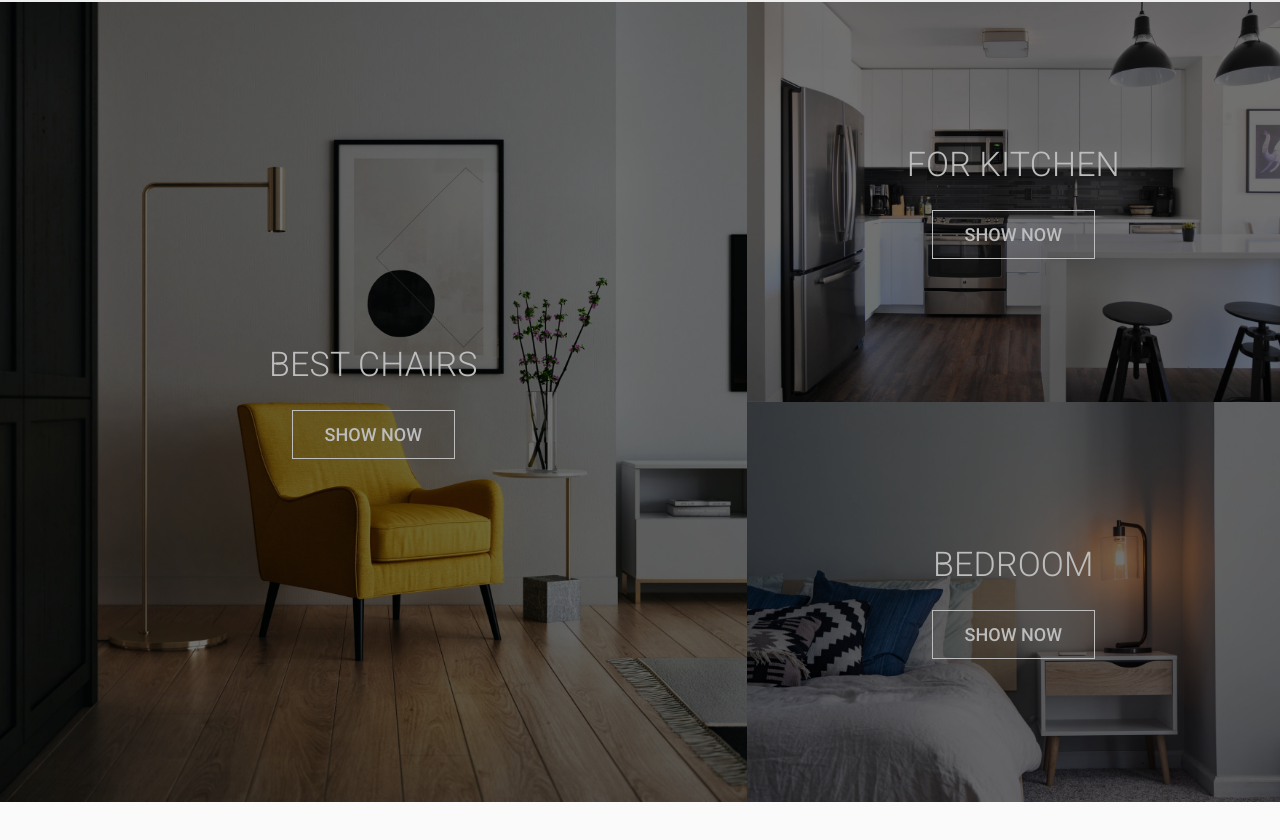
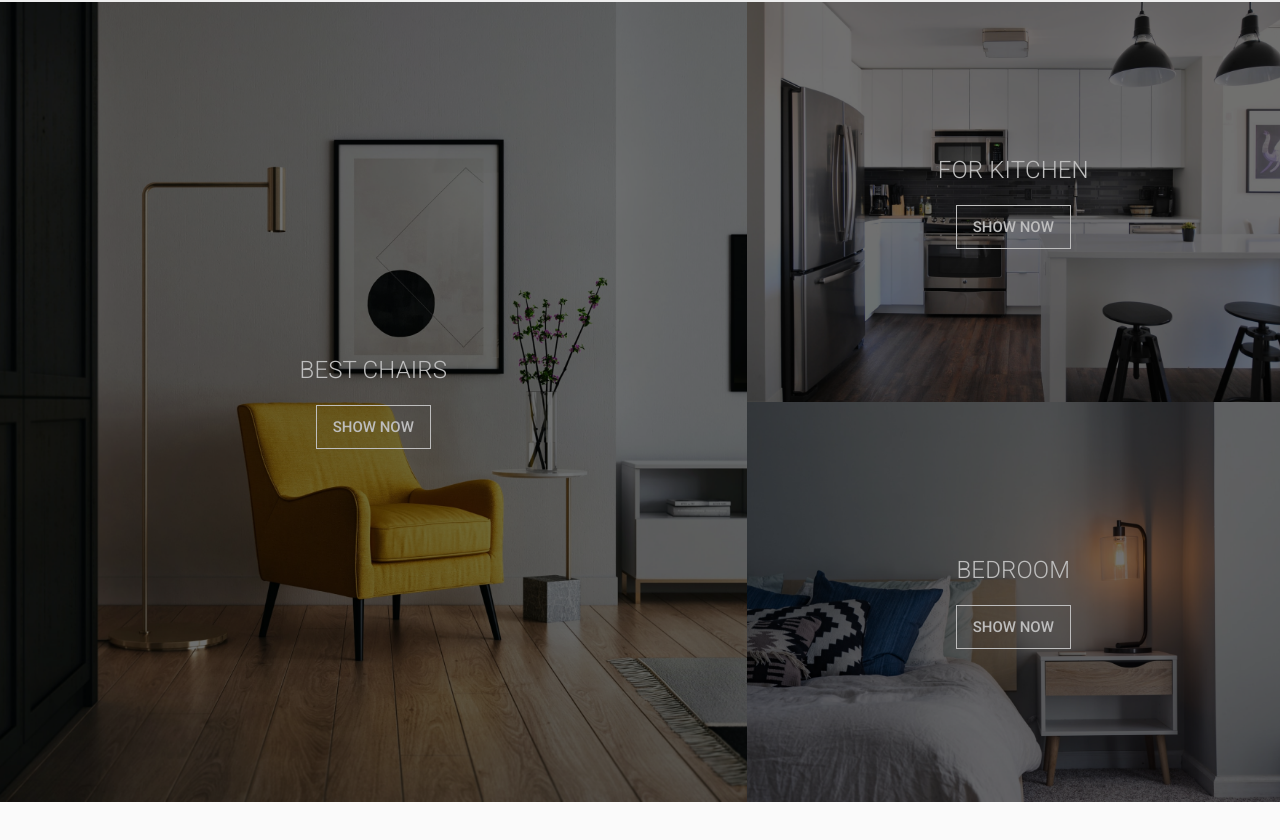
Before and after one commit to MuhammadAkbar11/furniture-shop-frontend, a React app: page / in a window 1280 px wide. Shown: the part 3205-4045 px from the top of the page. Built offline with nearby package versions, Linux system fonts and the light colour scheme.

Commit message:
mengubah ukuran text dan tombol pada masing2 link overlay

```diff
--- a/src/app/components/home/LinksOverlay/LinksOvelay.jsx
+++ b/src/app/components/home/LinksOverlay/LinksOvelay.jsx
@@ -24,12 +24,12 @@ const LinksOverlay = () => {
             boxheight={'100%'}
             style={{ backgroundImage: `url(${img})` }}
           >
-            <Typography variant='h4' className='title'>
+            <Typography variant='h5' className='title'>
               Best Chairs
             </Typography>
             <Link className='action'>
               {' '}
-              <ButtonLink type='outlined'>show now</ButtonLink>
+              <ButtonLink variant='outlined'>show now</ButtonLink>
             </Link>
           </LinkBox>
         </LinkGridItem>
@@ -39,13 +39,29 @@ const LinksOverlay = () => {
               <LinkBox
                 boxheight={'100%'}
                 style={{ backgroundImage: `url(${img2})` }}
-              ></LinkBox>
+              >
+                <Typography variant='h5' className='title'>
+                  For Kitchen
+                </Typography>
+                <Link className='action'>
+                  {' '}
+                  <ButtonLink variant='outlined'>show now</ButtonLink>
+                </Link>
+              </LinkBox>
             </LinkGridItem>
             <LinkGridItem height={400} item xs={12} sm={12}>
               <LinkBox
                 boxheight={'100%'}
                 style={{ backgroundImage: `url(${img3})` }}
-              ></LinkBox>
+              >
+                <Typography variant='h5' className='title'>
+                  Bedroom
+                </Typography>
+                <Link className='action'>
+                  {' '}
+                  <ButtonLink variant='outlined'>show now</ButtonLink>
+                </Link>
+              </LinkBox>
             </LinkGridItem>
           </>
         ) : (
@@ -54,12 +70,12 @@ const LinksOverlay = () => {
               boxheight={'50%'}
               style={{ backgroundImage: `url(${img2})` }}
             >
-              <Typography variant='h4' className='title'>
+              <Typography variant='h5' className='title'>
                 For Kitchen
               </Typography>
               <Link className='action'>
                 {' '}
-                <ButtonLink type='outlined'>show now</ButtonLink>
+                <ButtonLink variant='outlined'>show now</ButtonLink>
               </Link>
             </LinkBox>
 
@@ -67,12 +83,12 @@ const LinksOverlay = () => {
               boxheight={'50%'}
               style={{ backgroundImage: `url(${img3})` }}
             >
-              <Typography variant='h4' className='title'>
+              <Typography variant='h5' className='title'>
                 Bedroom
               </Typography>
               <Link className='action'>
                 {' '}
-                <ButtonLink type='outlined'>show now</ButtonLink>
+                <ButtonLink variant='outlined'>show now</ButtonLink>
               </Link>
             </LinkBox>
           </LinkGridItem>
--- a/src/app/components/home/LinksOverlay/LinksOverlay.syled.jsx
+++ b/src/app/components/home/LinksOverlay/LinksOverlay.syled.jsx
@@ -51,8 +51,8 @@ export const ButtonLink = styled(Button)`
   font-family: 'Roboto', sans-serif;
   font-weight: 500;
   border-radius: 0;
-  font-size: 18px !important;
-  margin-top: 1.5rem;
+  font-size: 15px !important;
+  margin-top: 1.2rem;
 
   ${({ theme }) => `
     border: 1px solid ${theme.palette.grey[400]};
@@ -60,7 +60,7 @@ export const ButtonLink = styled(Button)`
     color: ${theme.palette.grey[400]};
     padding-top: ${theme.spacing(1)}px;
     padding-bottom: ${theme.spacing(1)}px;
-    padding-left: ${theme.spacing(4)}px;
-    padding-right: ${theme.spacing(4)}px;
+    padding-left: ${theme.spacing(2)}px;
+    padding-right: ${theme.spacing(2)}px;
   `}
 `;
```
